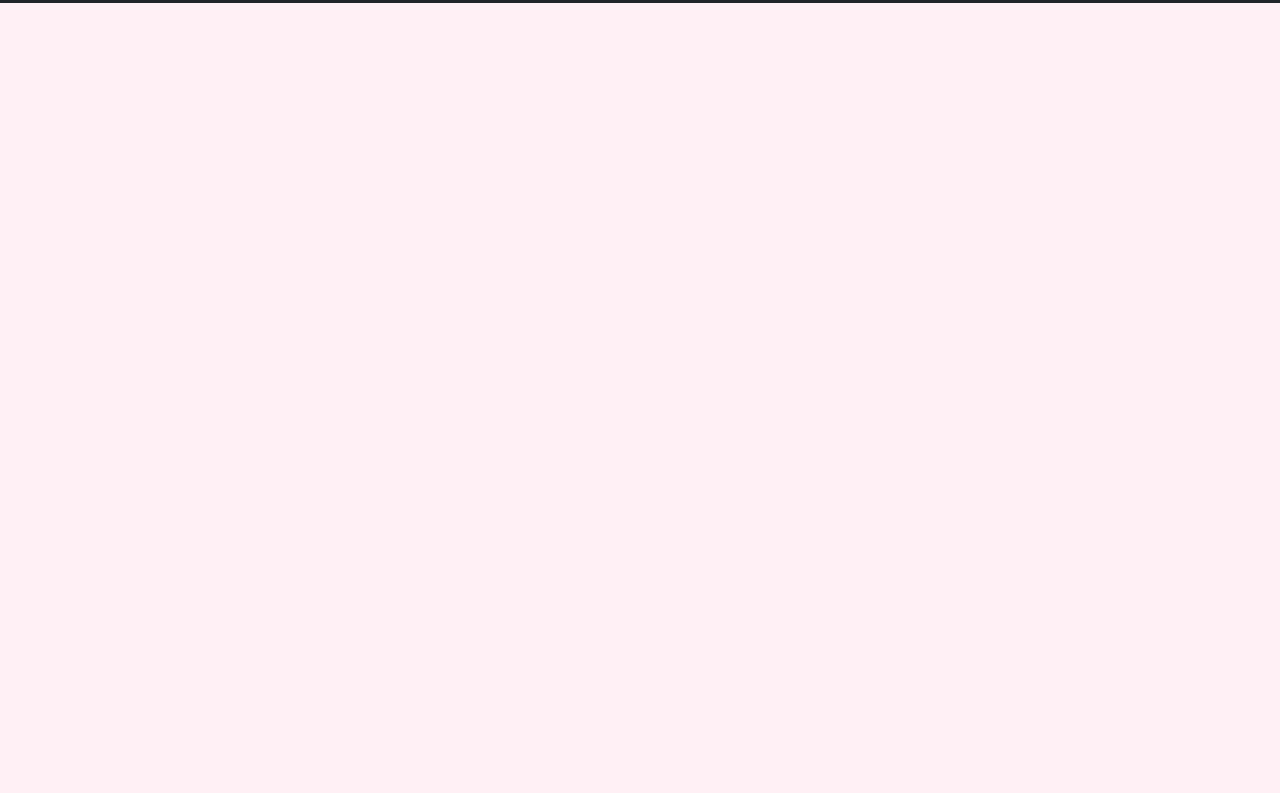
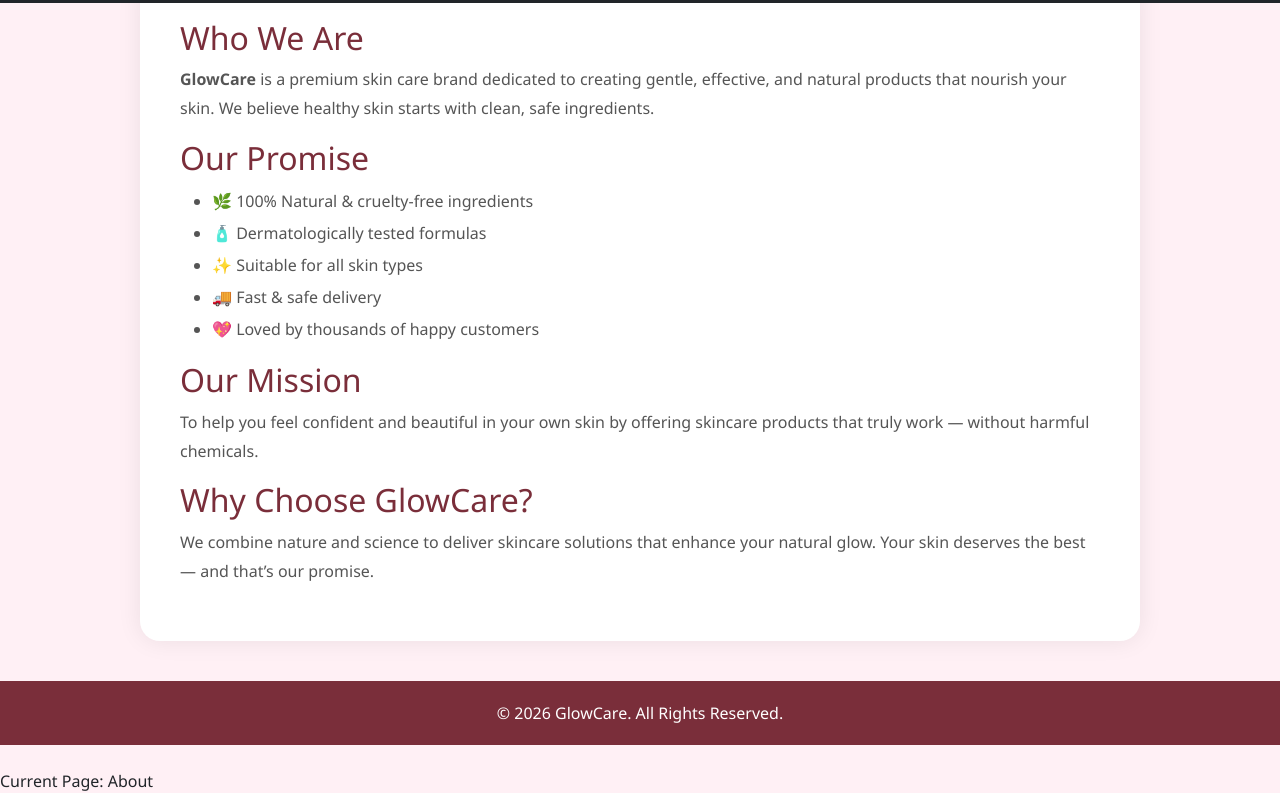
Before and after one commit to Harish6578/Django-B-shop, a Django app: page /about/ in a window 1280 px wide. Shown: the part 797-1590 px from the top of the page. Before the commit the page ends 800 px from the top, so only its background shows below. Run offline with Django 5.2, Linux system fonts and the light colour scheme.

Commit message:
Upadate files

```diff
--- a/templates/mainapp/about.html
+++ b/templates/mainapp/about.html
@@ -16,29 +16,29 @@ Home
 <body style="margin:0; font-family:'Segoe UI', Arial, sans-serif; background:#fff0f5;">
 
     <!-- Header -->
-    <!-- <div style="background:#f8c1cc; padding:25px; text-align:center;">
+    <div style="background:#f8c1cc; padding:25px; text-align:center;">
         <h1 style="margin:0; color:#7a2e3a;">About GlowCare</h1>
         <p style="margin:8px 0 0; color:#8b3f4a;">Natural Skin Care You Can Trust</p>
-    </div> -->
+    </div>
 <!-- main  -->
     <!-- Hero Section -->
-    <!-- <div style="text-align:center; padding:40px;">
+    <div style="text-align:center; padding:40px;">
         <img src="https://t3.ftcdn.net/jpg/12/28/65/40/240_F_1228654081_ooUCXtL5BMupU81cSiR0bn8YDjC2ScQW.jpg"
              alt="Skin Care"
              style="width:80%; max-width:600px; border-radius:20px; box-shadow:0 10px 25px rgba(0,0,0,0.15);">
-    </div> -->
+    </div>
 
     <!-- Content -->
-    <!-- <div style="max-width:1000px; margin:auto; background:#ffffff; padding:40px; border-radius:20px; box-shadow:0 0 25px rgba(0,0,0,0.08);">
+    <div style="max-width:1000px; margin:auto; background:#ffffff; padding:40px; border-radius:20px; box-shadow:0 0 25px rgba(0,0,0,0.08);">
 
         <h2 style="color:#7a2e3a;">Who We Are</h2>
         <p style="color:#555; line-height:1.8;">
             <b>GlowCare</b> is a premium skin care brand dedicated to creating
             gentle, effective, and natural products that nourish your skin.
             We believe healthy skin starts with clean, safe ingredients.
-        </p> -->
+        </p>
 
-        <!-- <h2 style="color:#7a2e3a;">Our Promise</h2>
+        <h2 style="color:#7a2e3a;">Our Promise</h2>
         <ul style="color:#555; line-height:2;">
             <li>🌿 100% Natural & cruelty-free ingredients</li>
             <li>🧴 Dermatologically tested formulas</li>
@@ -47,24 +47,24 @@ Home
             <li>💖 Loved by thousands of happy customers</li>
         </ul>
 
-        <h2 style="color:#7a2e3a;">Our Mission</h2> -->
-        <!-- <p style="color:#555; line-height:1.8;">
+        <h2 style="color:#7a2e3a;">Our Mission</h2>
+        <p style="color:#555; line-height:1.8;">
             To help you feel confident and beautiful in your own skin by offering
             skincare products that truly work — without harmful chemicals.
-        </p> -->
+        </p>
 
-        <!-- <h2 style="color:#7a2e3a;">Why Choose GlowCare?</h2>
+        <h2 style="color:#7a2e3a;">Why Choose GlowCare?</h2>
         <p style="color:#555; line-height:1.8;">
             We combine nature and science to deliver skincare solutions that enhance
             your natural glow. Your skin deserves the best — and that’s our promise.
         </p>
 
-    </div> -->
+    </div>
 
     <!-- Footer -->
-    <!-- <div style="background:#7a2e3a; color:#fff; text-align:center; padding:20px; margin-top:40px;">
+    <div style="background:#7a2e3a; color:#fff; text-align:center; padding:20px; margin-top:40px;">
         <p style="margin:0;">© 2026 GlowCare. All Rights Reserved.</p>
-    </div> -->
+    </div>
 
 </body>
 </html>
```
